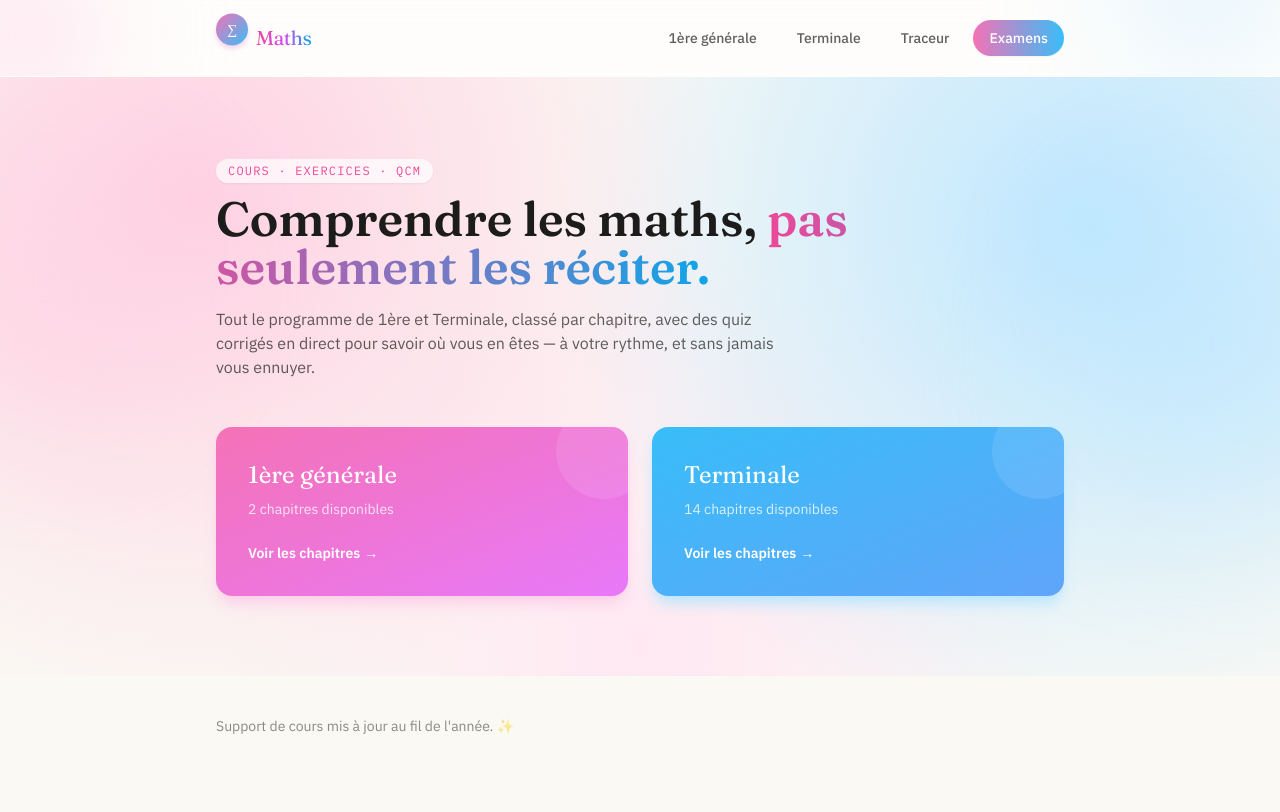
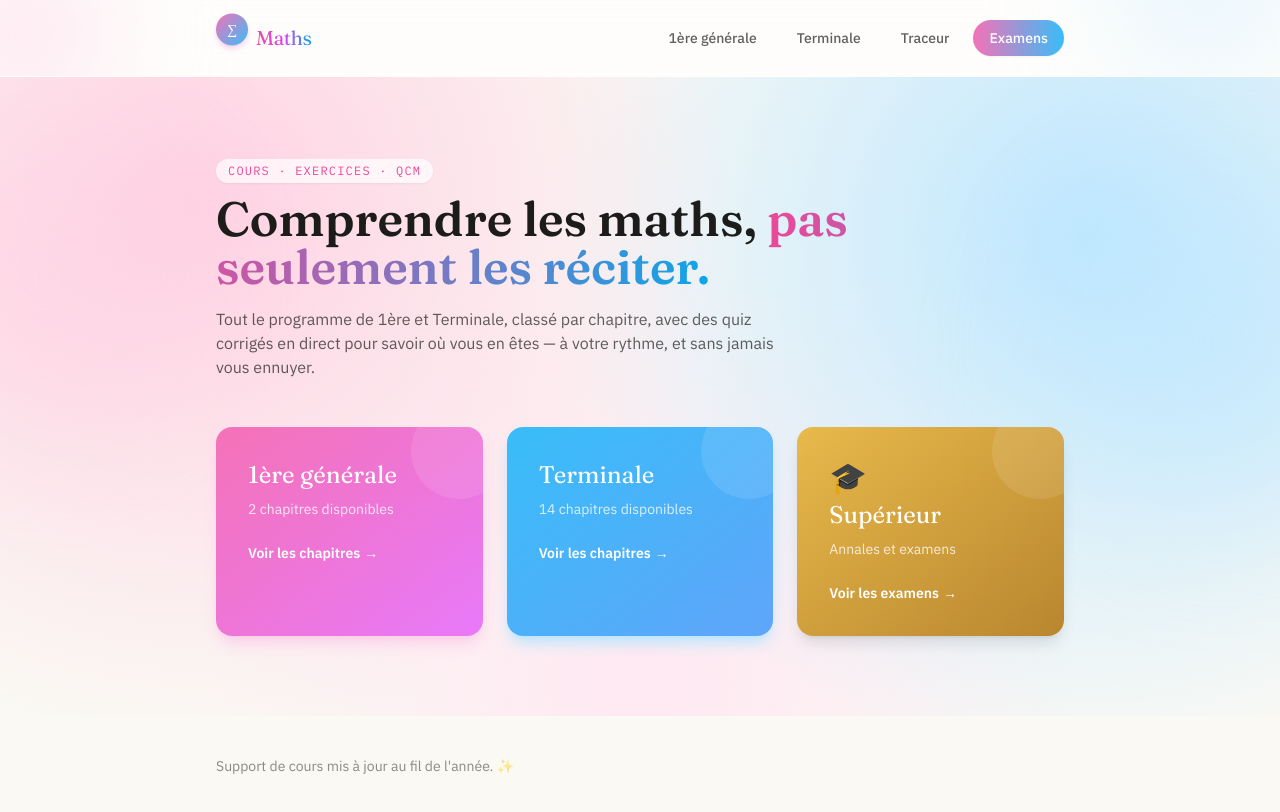
Before and after one commit to khayreddinedardouri/site-maths, a Next.js app: page / in a window 1280 px wide. Shown: the top 812 px of the page. Built offline with nearby package versions, Linux system fonts and the light colour scheme.

Commit message:
updated page main

```diff
--- a/app/page.tsx
+++ b/app/page.tsx
@@ -25,9 +25,16 @@ export default async function HomePage() {
           direct pour savoir où vous en êtes — à votre rythme, et sans jamais vous ennuyer.
         </p>
 
-        <div className="mt-12 grid gap-6 sm:grid-cols-2">
+        <div className="mt-12 grid gap-6 sm:grid-cols-3">
           <NiveauCard titre="1ère générale" nb={premiere.length} href="/1ere" accent="pink" />
           <NiveauCard titre="Terminale" nb={terminale.length} href="/terminale" accent="sky" />
+          <NiveauCard
+            titre="Supérieur"
+            icon="🎓"
+            label="Annales et examens"
+            href="/examens/superieur"
+            accent="gold"
+          />
         </div>
       </section>
     </div>
@@ -37,16 +44,24 @@ export default async function HomePage() {
 function NiveauCard({
   titre,
   nb,
+  label,
+  icon,
   href,
   accent,
 }: {
   titre: string;
-  nb: number;
+  nb?: number;
+  label?: string;
+  icon?: string;
   href: string;
-  accent: "pink" | "sky";
+  accent: "pink" | "sky" | "gold";
 }) {
   const gradient =
-    accent === "pink" ? "from-pink-400 to-fuchsia-400 shadow-pink-200" : "from-sky-400 to-blue-400 shadow-sky-200";
+    accent === "pink"
+      ? "from-pink-400 to-fuchsia-400 shadow-pink-200"
+      : accent === "sky"
+        ? "from-sky-400 to-blue-400 shadow-sky-200"
+        : "from-[#E8B94B] to-[#B9862F] shadow-[0_20px_25px_-5px_rgba(232,185,75,0.35)]";
 
   return (
     <Link
@@ -54,12 +69,13 @@ function NiveauCard({
       className={`group relative block overflow-hidden rounded-2xl bg-gradient-to-br p-8 text-white shadow-lg transition-all duration-300 hover:-translate-y-1 hover:scale-[1.02] hover:shadow-2xl ${gradient}`}
     >
       <div className="absolute -right-6 -top-6 h-24 w-24 rounded-full bg-white/10 transition-transform duration-500 group-hover:scale-150" />
+      {icon && <span className="relative mb-1 block text-3xl">{icon}</span>}
       <h2 className="relative font-display text-2xl">{titre}</h2>
       <p className="relative mt-2 text-sm text-white/80">
-        {nb} chapitre{nb > 1 ? "s" : ""} disponible{nb > 1 ? "s" : ""}
+        {label ?? `${nb} chapitre${nb && nb > 1 ? "s" : ""} disponible${nb && nb > 1 ? "s" : ""}`}
       </p>
       <span className="relative mt-6 inline-flex items-center gap-1 text-sm font-semibold">
-        Voir les chapitres
+        {label ? "Voir les examens" : "Voir les chapitres"}
         <span className="transition-transform group-hover:translate-x-1">→</span>
       </span>
     </Link>
```
